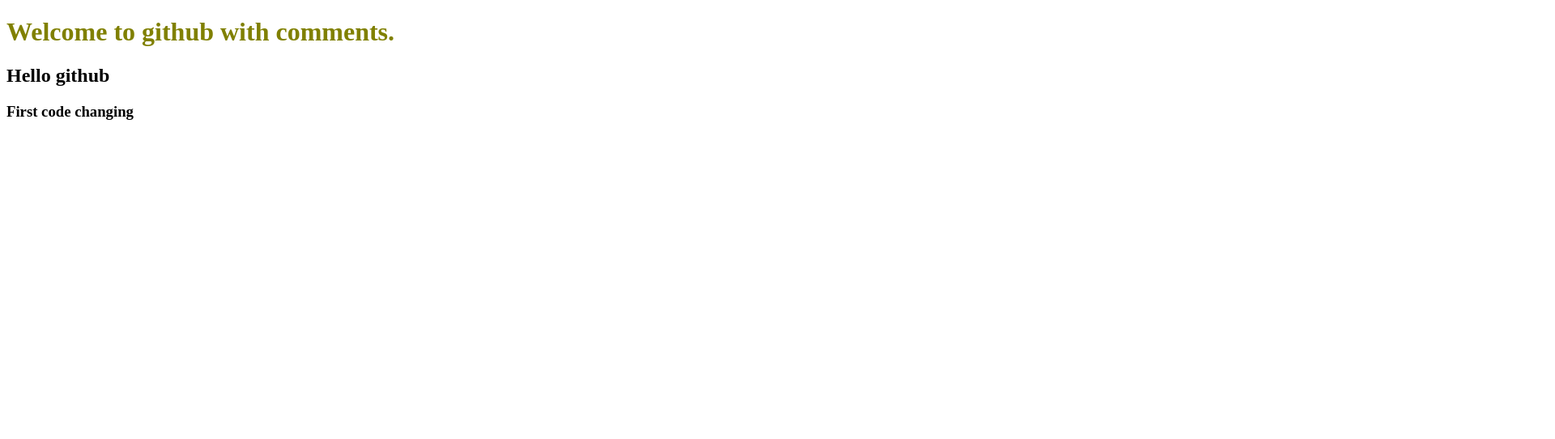
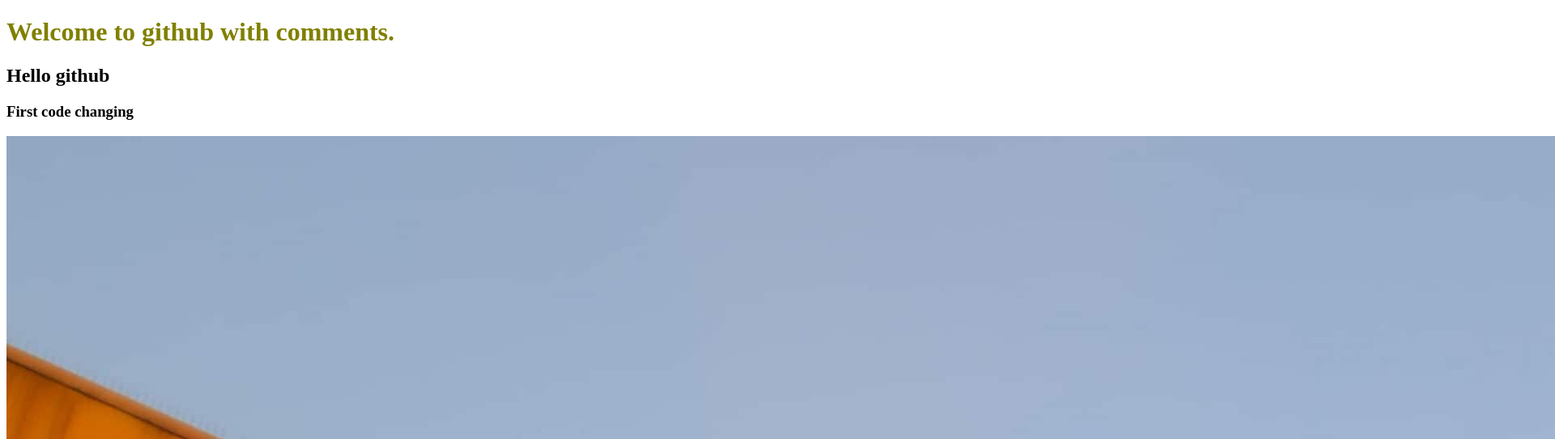
Before and after one commit to Minhaz63/programming-hero, a plain HTML site: page index.html in a window 1280 px wide. Shown: the top 542 px of the page at 81% size, 1920 px wide, since content can reach past the window. Drawn offline with Linux system fonts and the light colour scheme.

Commit message:
added TUD1 image

```diff
--- a/index.html
+++ b/index.html
@@ -11,5 +11,6 @@
     <h1>Welcome to github with comments.</h1>
     <h2>Hello github</h2>
     <h3>First code changing</h3>
+    <img src="TUD1.png" alt="Dortmund">
 </body>
 </html>
```
Also changed, not shown: FAU1.jpg (added), FAU2.jpg (added), TUD1.png (added), TUD2.jpg (added).
